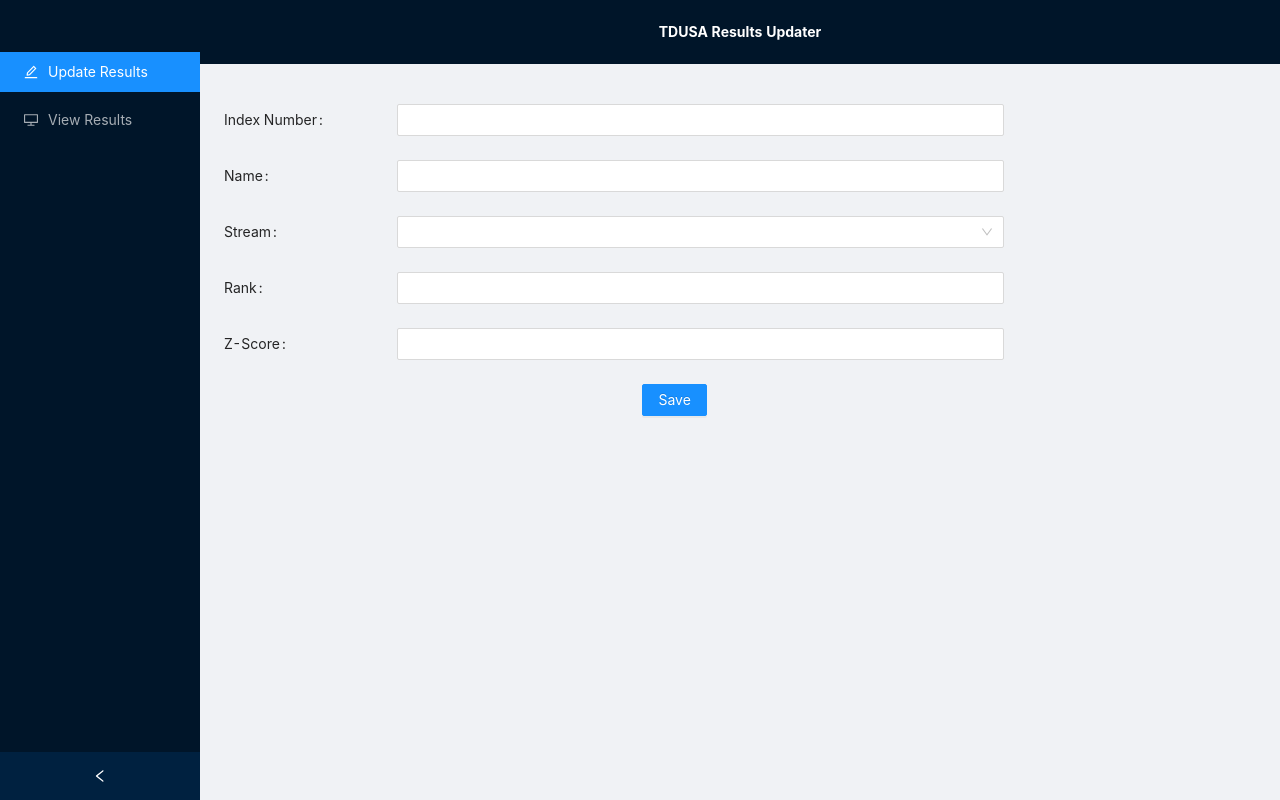
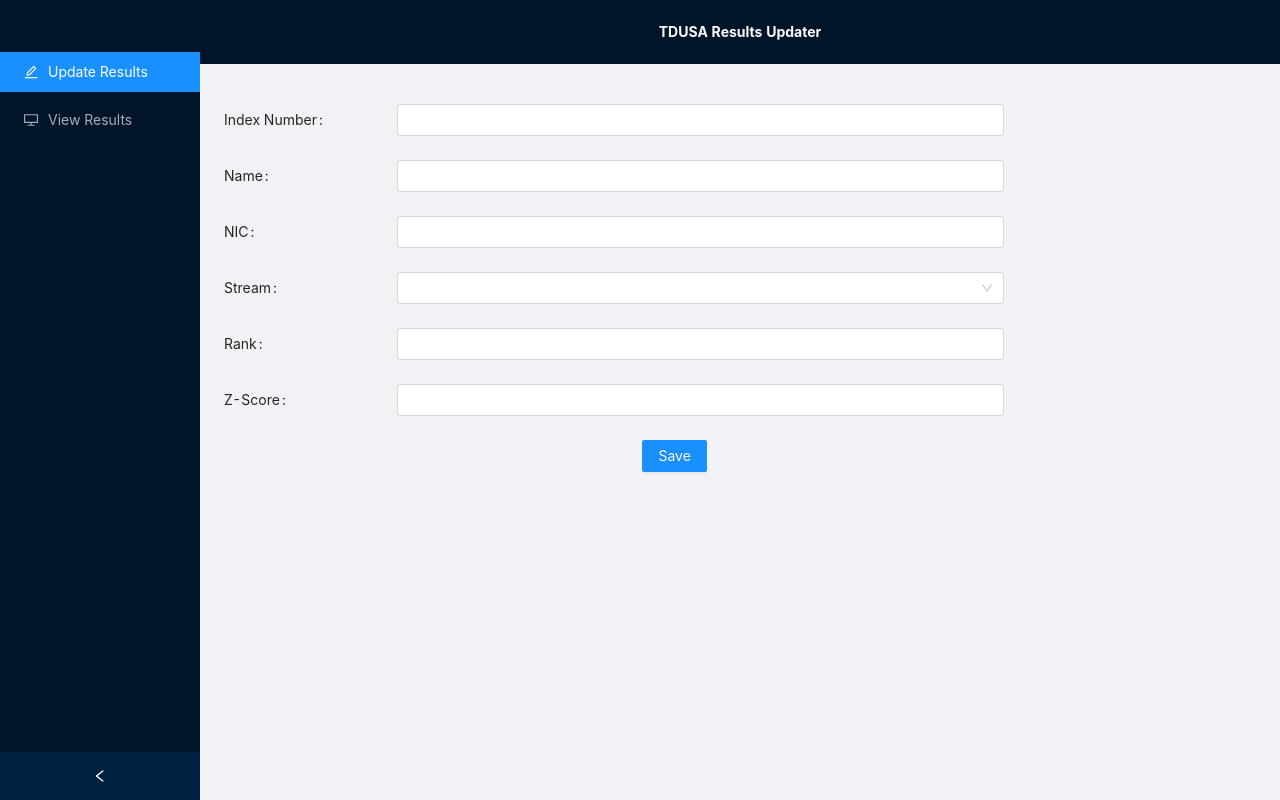
Before and after one commit to chrustkiran/results-updater, a React (Create React App) app: page / in a window 1280 px wide. Built offline with nearby package versions, Linux system fonts and the light colour scheme.

Commit message:
added NIC

```diff
--- a/src/component/ResultUpdateComponent.js
+++ b/src/component/ResultUpdateComponent.js
@@ -73,6 +73,9 @@ export default class ResultUpdateComponent extends React.Component {
                 <Form.Item label="Name">
                     <Input onChange={(event)=>{this.inputOnChange('Name', event.target.value)}}/>
                 </Form.Item>
+                <Form.Item label="NIC">
+                    <Input onChange={(event)=>{this.inputOnChange('nic', event.target.value)}}/>
+                </Form.Item>
                 <Form.Item label="Stream">
                     <Cascader onChange={this.streamOnChange}
                               options={streams}
--- a/src/component/ResultViewComponent.js
+++ b/src/component/ResultViewComponent.js
@@ -1,15 +1,15 @@
 import React from "react";
-import {Table, Tag, Divider, Switch, Modal} from "antd";
+import {Divider, Modal, Switch, Table, Tag} from "antd";
 import {StoreService} from "../service/StoreService";
-import { ExclamationCircleOutlined } from '@ant-design/icons';
+import {ExclamationCircleOutlined} from '@ant-design/icons';
 
-const { confirm } = Modal;
+const {confirm} = Modal;
 
 export default class ResultViewComponent extends React.Component {
 
     state = {
-        results : [],
-        showResults : true
+        results: [],
+        showResults: true
     };
     columns = [
         {
@@ -28,15 +28,20 @@ export default class ResultViewComponent extends React.Component {
             key: '3',
         },
         {
+            title: 'NIC',
+            dataIndex: 'nic',
+            key: '4',
+        },
+        {
             title: 'Results',
             dataIndex: 'Results',
-             key: '4',
+            key: '5',
             render: result => (
                 <>
                     {Object.keys(result).map(subject => {
                         return (
-                             <Tag color = {'green'} key={subject}>
-                                 {subject} :  {result[subject].toUpperCase()}
+                            <Tag color={'green'} key={subject}>
+                                {subject} : {result[subject].toUpperCase()}
                             </Tag>
                         );
                     })}
@@ -46,12 +51,12 @@ export default class ResultViewComponent extends React.Component {
         {
             title: 'Rank',
             dataIndex: 'Rank',
-             key: '5',
+            key: '6',
         },
         {
             title: 'Z-Score',
             dataIndex: 'Z-Score',
-             key: '6',
+            key: '7',
         },
     ];
 
@@ -68,7 +73,7 @@ export default class ResultViewComponent extends React.Component {
         const feature = checked ? 'enable' : 'disable';
         confirm({
             title: 'Are You Sure ?',
-            icon: <ExclamationCircleOutlined />,
+            icon: <ExclamationCircleOutlined/>,
             content: 'This will ' + feature + ' showing results on TDUSA page',
             onOk() {
                 StoreService.saveSetting(checked);
@@ -80,12 +85,13 @@ export default class ResultViewComponent extends React.Component {
     render() {
         return (
             <div>
-                <div style={{marginTop : 10}}>
-                    Show Results : &nbsp; <Switch checked={this.state.showResults} checkedChildren="enabled" unCheckedChildren="disabled" onChange={this.onShowSwitchChange} />
+                <div style={{marginTop: 10}}>
+                    Show Results : &nbsp; <Switch checked={this.state.showResults} checkedChildren="enabled"
+                                                  unCheckedChildren="disabled" onChange={this.onShowSwitchChange}/>
                 </div>
                 <Divider/>
                 <div>
-                <Table dataSource={this.state.results} columns={this.columns} />;
+                    <Table dataSource={this.state.results} columns={this.columns}/>;
                 </div>
 
             </div>
```
Lines whose indentation alone changed are shown as unchanged.
